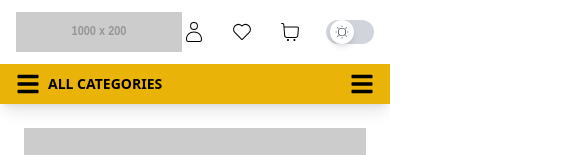
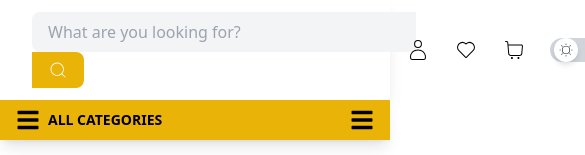
Before and after one commit to themiya-420/ecommerce-bundle, a React (Create React App) app: page / in a window 390 px wide. Shown: the top 155 px of the page, 585 px wide, since content can reach past the window. Built offline with nearby package versions, Linux system fonts and the light colour scheme.

Commit message:
Implemented search logic

```diff
--- a/src/components/NavBar.js
+++ b/src/components/NavBar.js
@@ -3,6 +3,7 @@ import { CiUser, CiHeart, CiShoppingCart, CiSearch } from "react-icons/ci";
 import ThemeToggle from "./ThemeToggle";
 
 const Navbar = ({
+  products = [], // List of products
   whisList = "/wishlist",
   cart = "/cart",
   buttonColor = "bg-yellow-500",
@@ -11,6 +12,8 @@ const Navbar = ({
   user = { email: "hello@email.com", name: "Hello There" }, // User info when logged in
 }) => {
   const [showDropdown, setShowDropdown] = useState(false);
+  const [searchQuery, setSearchQuery] = useState("");
+  const [filteredProducts, setFilteredProducts] = useState([]);
 
   const toggleDropdown = () => {
     setShowDropdown(!showDropdown);
@@ -19,6 +22,19 @@ const Navbar = ({
   const handleLogout = () => {
     alert("Logged out!");
     // Add logout functionality here
+  };
+
+  const handleSearch = (e) => {
+    const query = e.target.value.toLowerCase();
+    setSearchQuery(query);
+    if (query.length > 0) {
+      const results = products.filter((product) =>
+        product.name.toLowerCase().includes(query)
+      );
+      setFilteredProducts(results);
+    } else {
+      setFilteredProducts([]);
+    }
   };
 
   return (
@@ -30,10 +46,12 @@ const Navbar = ({
         </div>
 
         {/* Search Bar */}
-        <div className="hidden sm:flex items-center w-full max-w-md mx-4">
+        <div className="relative w-full max-w-md mx-4">
           <input
             type="text"
-            className="w-full bg-gray-100 dark:bg-gray-800 text-black dark:text-white px-4 py-2 rounded-l-lg focus:outline-none"
+            value={searchQuery}
+            onChange={handleSearch}
+            className="w-96 bg-gray-100 dark:bg-gray-800 text-black dark:text-white px-4 py-2 rounded-l-lg focus:outline-none"
             placeholder="What are you looking for?"
           />
           <button
@@ -41,6 +59,19 @@ const Navbar = ({
           >
             <CiSearch className="h-5 w-5" />
           </button>
+          {/* Search Results */}
+          {filteredProducts.length > 0 && (
+            <div className="absolute left-0 mt-2 w-full bg-white dark:bg-gray-800 border border-gray-200 dark:border-gray-700 rounded-lg shadow-lg max-h-60 overflow-y-auto z-10">
+              {filteredProducts.map((product, index) => (
+                <div
+                  key={index}
+                  className="px-4 py-2 hover:bg-gray-100 dark:hover:bg-gray-700 cursor-pointer"
+                >
+                  <a href={product.link}>{product.name}</a>
+                </div>
+              ))}
+            </div>
+          )}
         </div>
 
         {/* Icons */}
```
